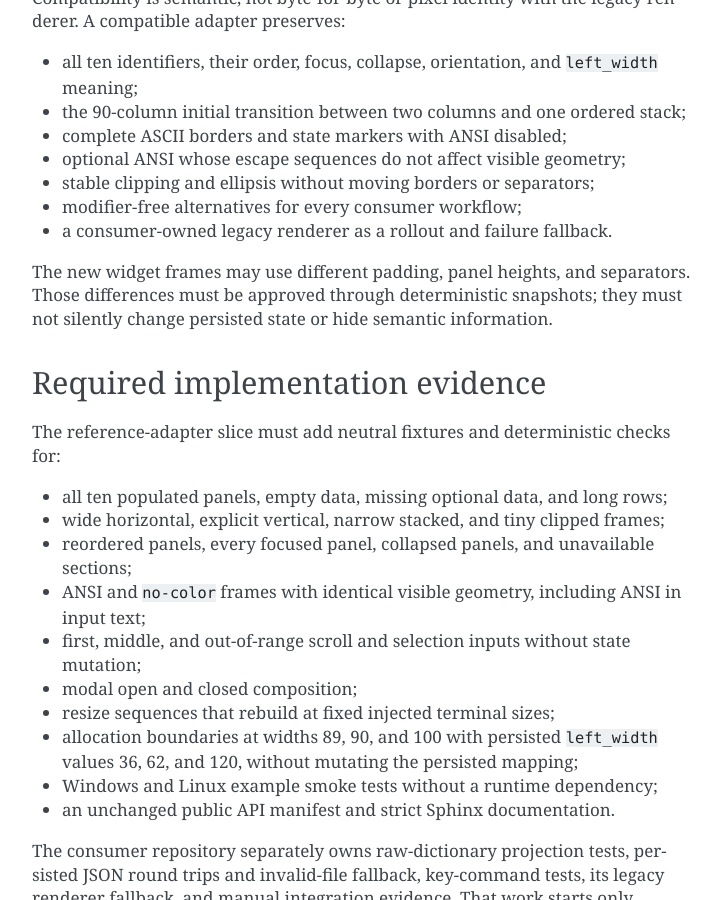
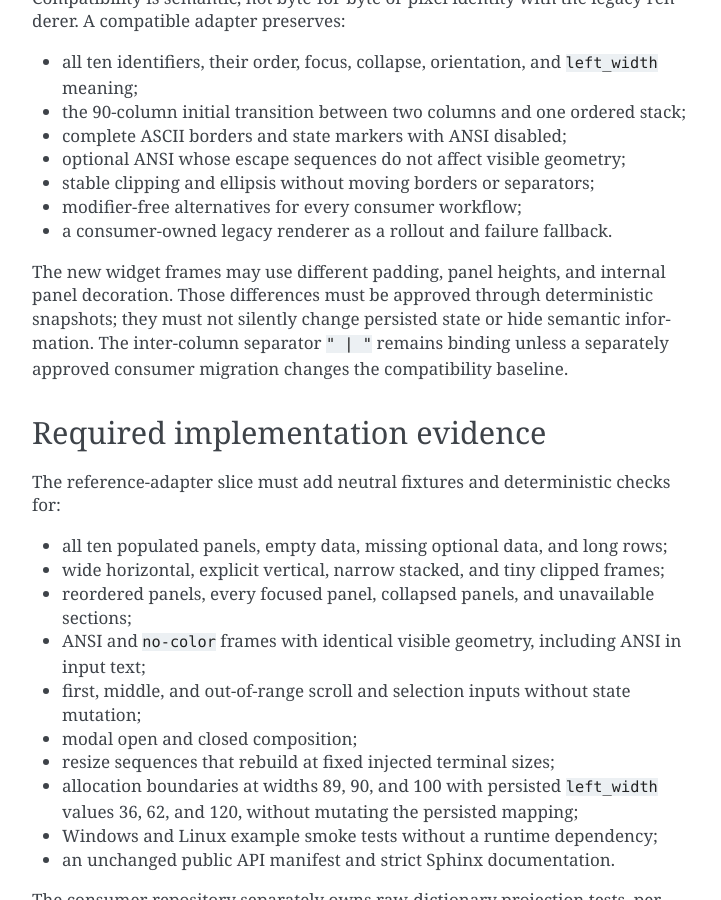
Before and after one commit to TheBitPoets/thebitlab-tui, a Sphinx documentation site: the page built from docs/architecture/phase-4-adapter-contracts.rst, in a window 1280 px wide and 900 px high, scrolled down 4760 px. Shown: the whole window, without its empty margins (388-1109 px from the left). Built offline with Sphinx 7.4.7, drawn with Linux system fonts in a browser that asks for light colours.

Commit message:
docs: bind the legacy column separator
Remove an ambiguity between responsive composition and the compatibility promise, and protect the inter-column separator with a section-scoped test.\n\nAddresses review round 2 on #44.

```diff
--- a/docs/architecture/phase-4-adapter-contracts.rst
+++ b/docs/architecture/phase-4-adapter-contracts.rst
@@ -221,9 +221,10 @@ compatible adapter preserves:
 * modifier-free alternatives for every consumer workflow;
 * a consumer-owned legacy renderer as a rollout and failure fallback.
 
-The new widget frames may use different padding, panel heights, and separators. Those differences
-must be approved through deterministic snapshots; they must not silently change persisted state or
-hide semantic information.
+The new widget frames may use different padding, panel heights, and internal panel decoration.
+Those differences must be approved through deterministic snapshots; they must not silently change
+persisted state or hide semantic information. The inter-column separator ``" | "`` remains binding
+unless a separately approved consumer migration changes the compatibility baseline.
 
 Required implementation evidence
 --------------------------------
```
Also changed, not shown: 1 other file.
